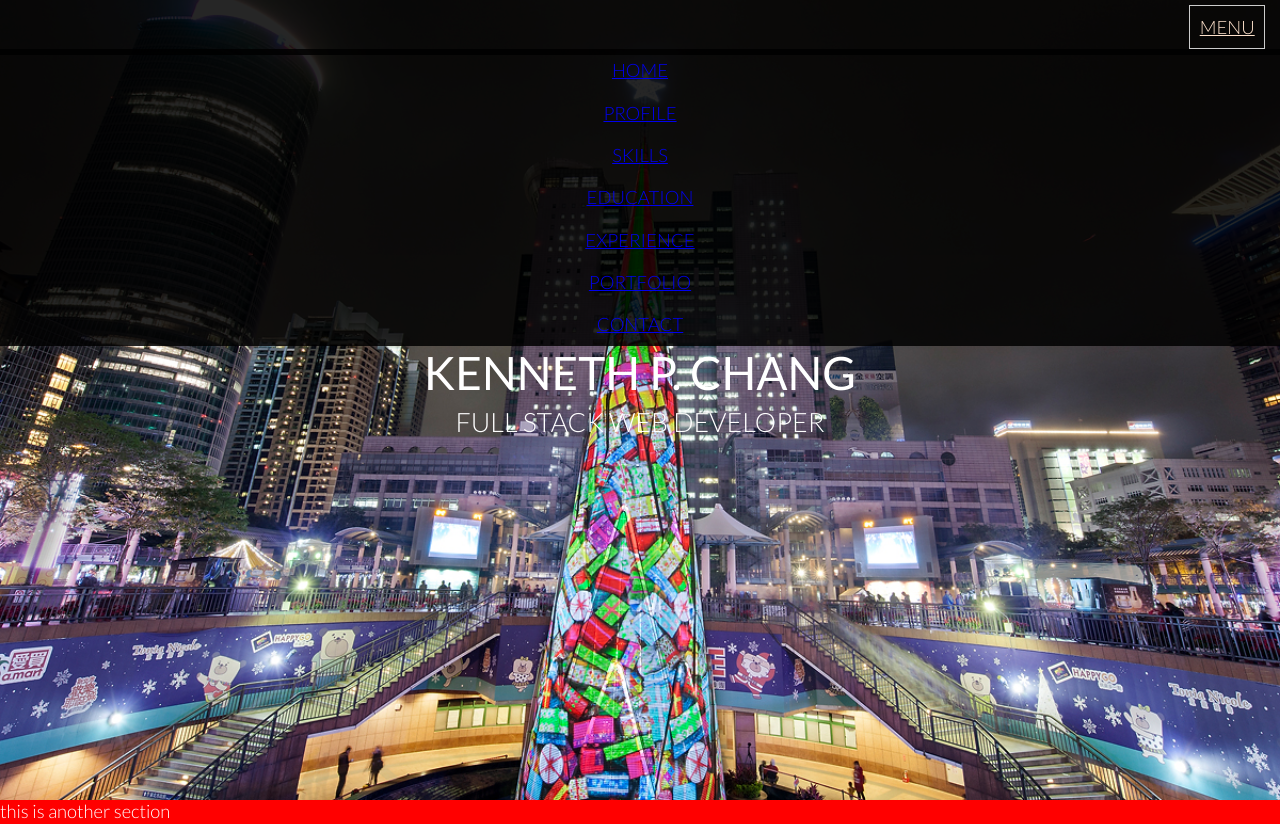
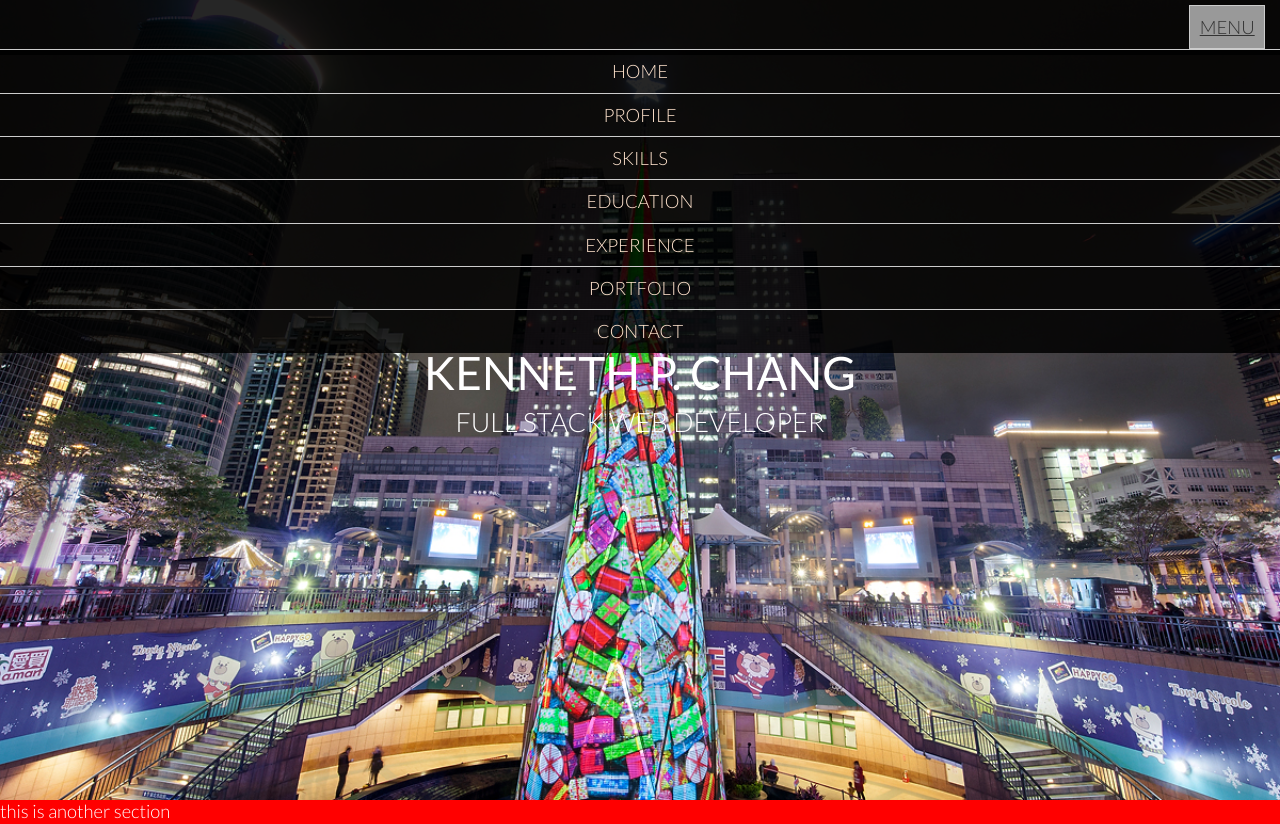
Before and after one commit to KendrickPC/EDKnovember2016, a plain HTML site: page index.html in a window 1280 px wide. Both pictures are taken after a click on the link "MENU". Drawn offline with Linux system fonts and the light colour scheme.

Commit message:
navbar styled

```diff
--- a/assets/css/styles.css
+++ b/assets/css/styles.css
@@ -95,6 +95,26 @@ nav.nav_open ul#navlist {
 	display: block;
 	background: rgba(0,0,0,0.85);
 }
+
+nav.nav_open a#menu {
+	color: #333;
+	background: #999;
+}
+
+nav ul#navlist li a {
+	display: block;
+	width: 100%;
+	height: 100%;
+	border-top: 1px #ccc solid;
+	color: #ffe3cd;
+	text-decoration: none;
+}
+
+nav ul#navlist li a:hover {
+	background: #009ee6;
+	color: #fff;
+	text-decoration: none;
+}
 /*END NAVLIST RULES*/
 
 /*BEING HERO SECTION */
```
